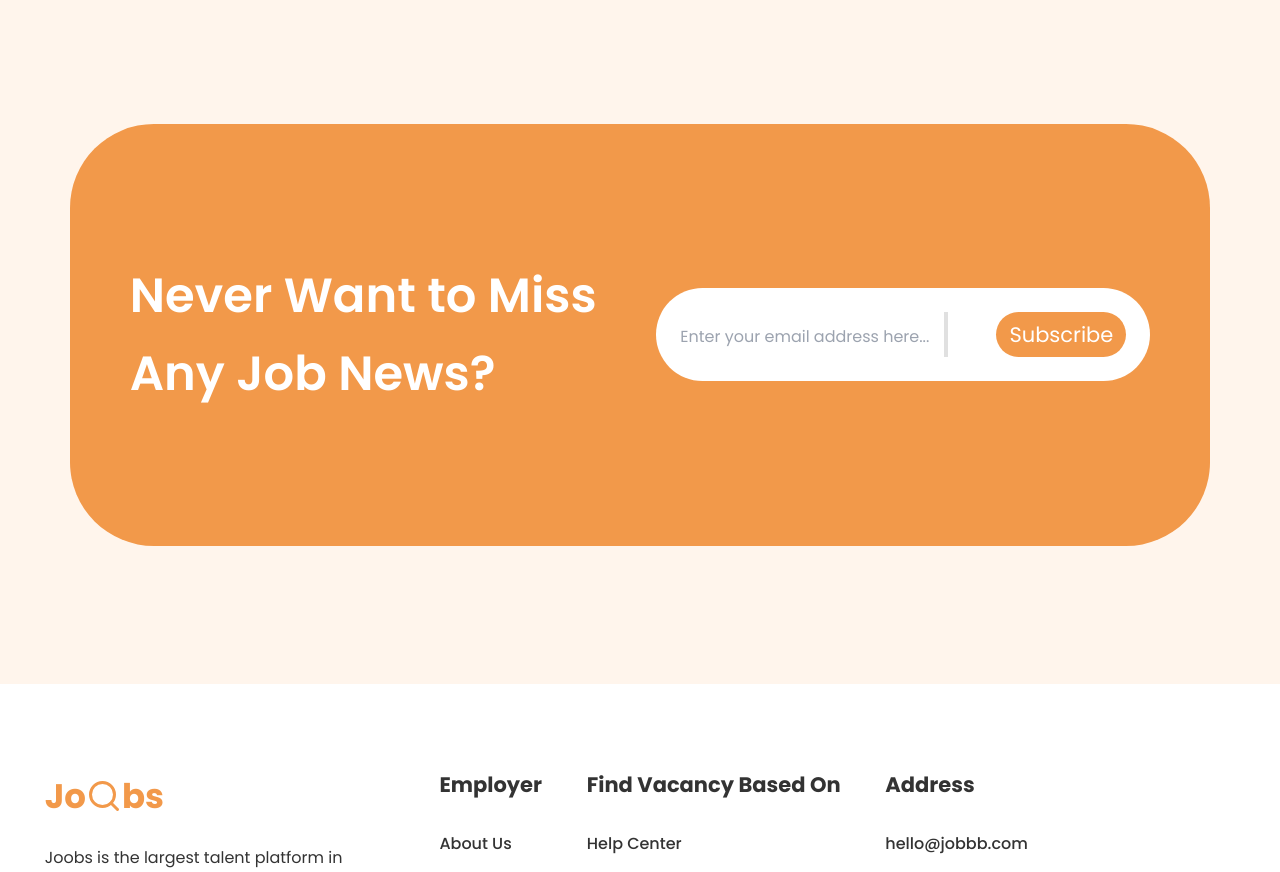
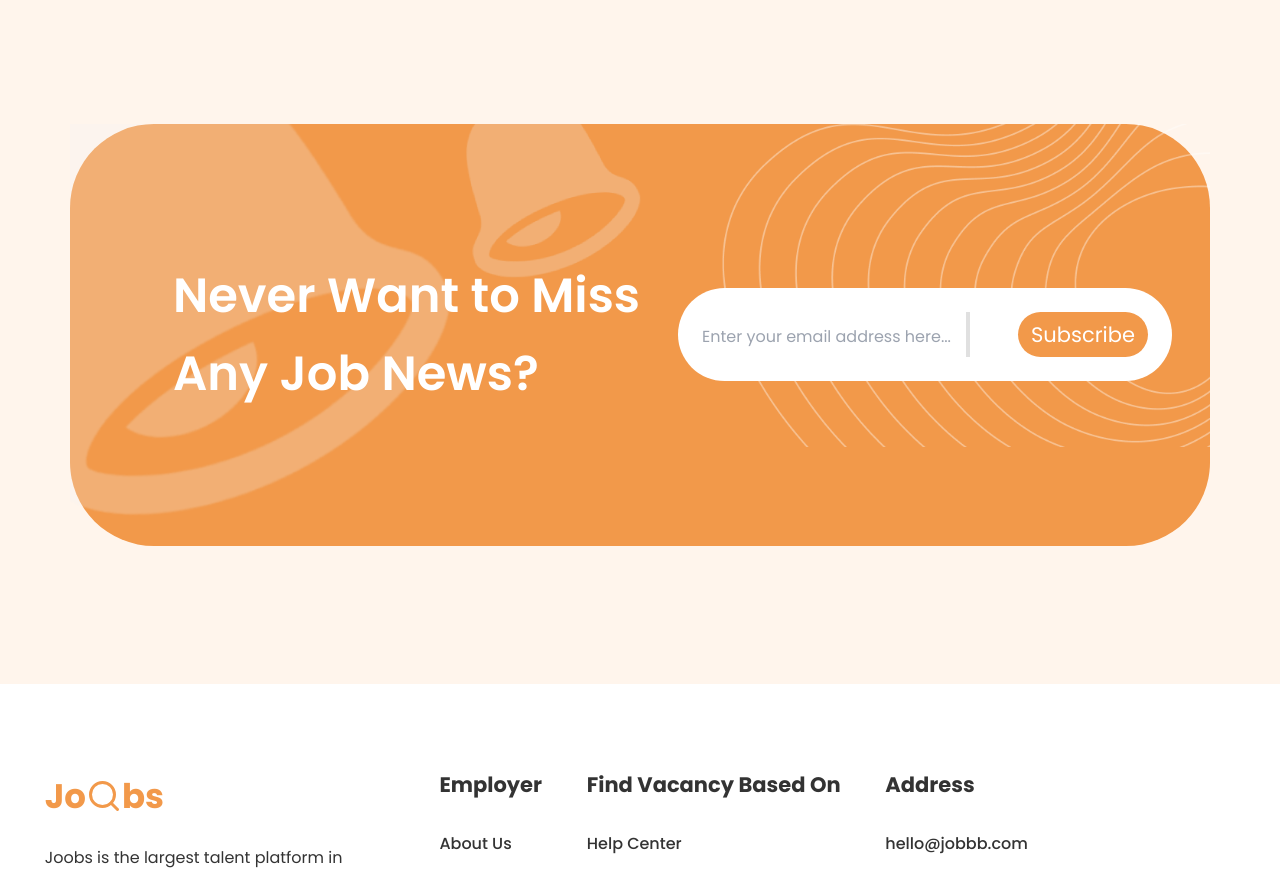
Before and after one commit to coderyeasin/jobs-search, a Next.js app: page / in a window 1280 px wide. Shown: the part 3340-4212 px from the top of the page. Built offline with nearby package versions, Linux system fonts and the light colour scheme.

Commit message:
fix_subscribe

```diff
--- a/components/Subscribe/Subscribe.js
+++ b/components/Subscribe/Subscribe.js
@@ -3,12 +3,15 @@ import styles from '../../styles/Home.module.css'
 
 const Subscribe = () => {
     return (
-      <div className="my-[138px]">
-        <div className="flex justify-evenly items-center bg-[#F2994A] h-[422px] mx-[70px] rounded-[84px]">
+      <div className="my-[138px] bg-[#F2994A] h-[422px] mx-[70px] rounded-[84px] ">
+        <div className="flex justify-between items-center h-[422px] bg-[url('/images/shapes.png')] bg-no-repeat bg-left-top">
+          <div className=" flex justify-end items-end w-[50%]">
             <h3 className="font-semibold text-5xl leading-relaxed text-white">
               Never Want to Miss <br /> Any Job News?
             </h3>
-          <div className="max-w-[576px] p-6 rounded-[52px] bg-white relative z-0">
+          </div>
+          <div className={styles.subscribe_shape}>
+            <div className="max-w-[576px] p-6 rounded-[52px] bg-white relative ">
               <input
                 type="text"
                 className="border-none "
@@ -20,6 +23,7 @@ const Subscribe = () => {
             </div>
           </div>
         </div>
+      </div>
     );
 };
 
--- a/styles/Home.module.css
+++ b/styles/Home.module.css
@@ -18,3 +18,27 @@
     background-repeat: no-repeat;
     background-size: contain;
 }
+.notify{
+  background-image: url("../public/images/shapes.png");
+    background-color: #d65a5a;
+    height: 422px;
+    background-position: left top;
+    background-repeat: no-repeat;
+    background-size: contain;
+    margin: -10px 0px;
+    display: flex;
+    /* z-index: 40; */
+    /* overflow: visible; */
+}
+.subscribe_shape{
+  background-image: url("../public/images/subscribe/shape.png");
+    /* background-color: #cccccc; */
+    height: 422px;
+    width: 50%;
+    background-position: top right;
+    background-repeat: no-repeat;
+    background-size: contain;
+    display: flex;
+    justify-content: center;
+    align-items: center;
+}
```
Also changed, not shown: public/images/shapes.png (added), public/images/subscribe/notify.png (renamed from public/images/subscribe/Vector (1).png). Lines whose indentation alone changed are shown as unchanged.
